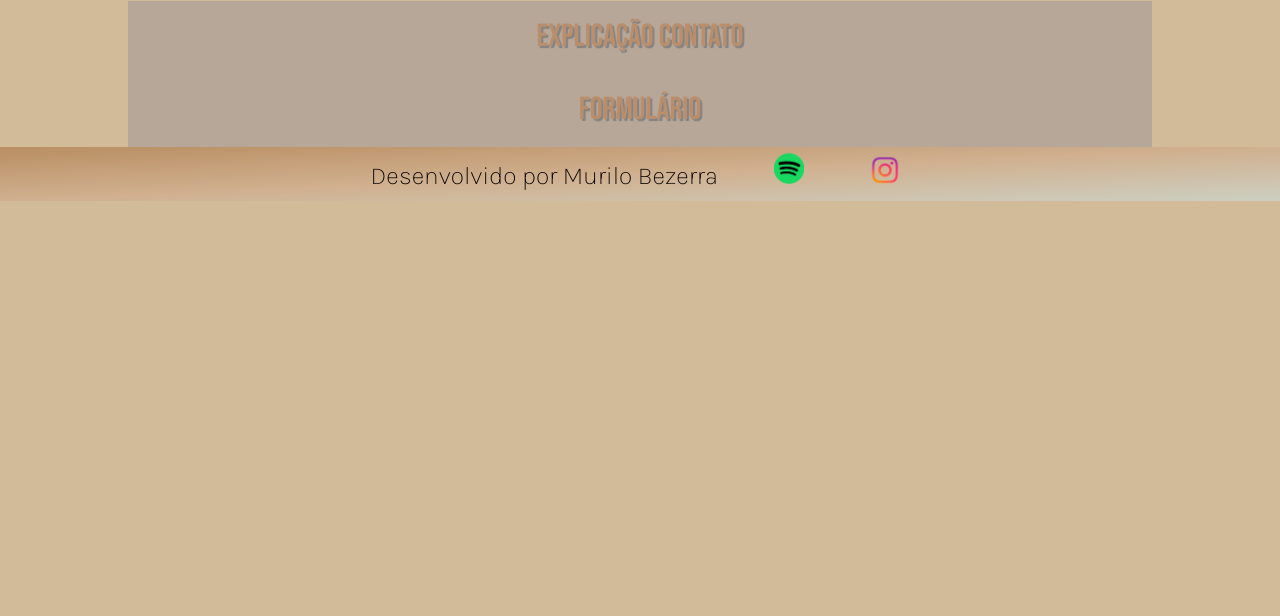
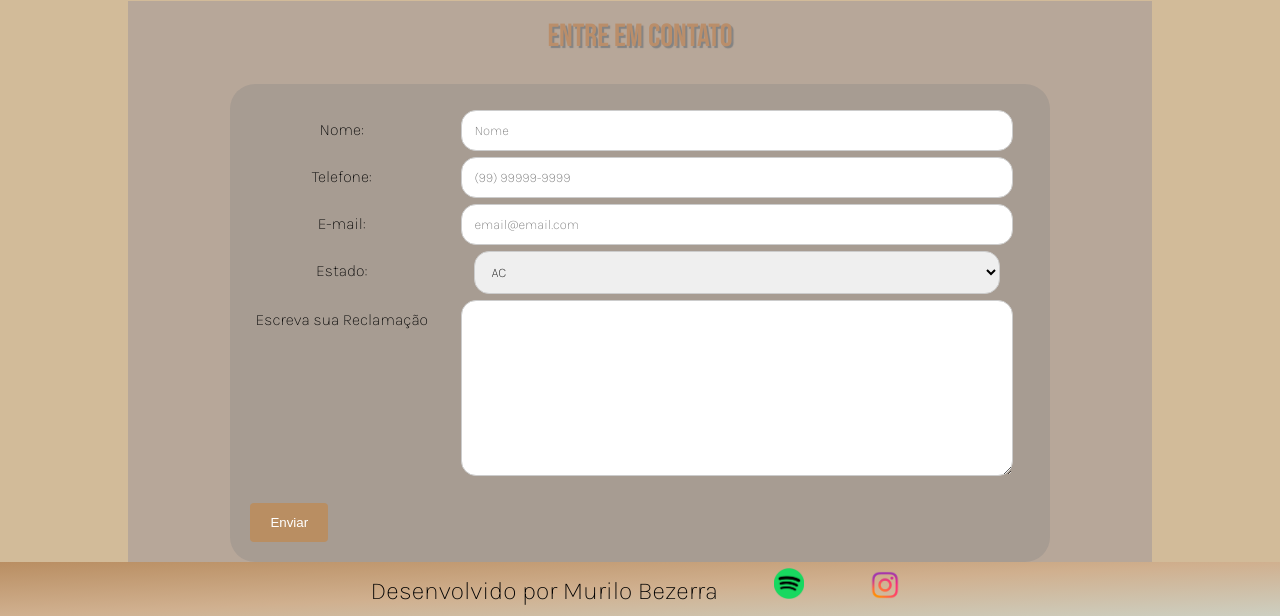
Before and after one commit to murilobez/taylorswift, a plain HTML site: page contato.html in a window 1280 px wide. Shown: the part 1154-1770 px from the top of the page. Before the commit the page ends 1355 px from the top, so only its background shows below. Drawn offline with Linux system fonts and the light colour scheme.

Commit message:
form e css

```diff
--- a/contato.html
+++ b/contato.html
@@ -31,24 +31,99 @@
 		</nav>
 	</header>
 	<figure>
-		<a href="https://open.spotify.com/artist/06HL4z0CvFAxyc27GXpf02"><img class="banner" src="img/bannertrilhas.jpg"
+		<a href="https://open.spotify.com/artist/06HL4z0CvFAxyc27GXpf02"><img class="bannercontato" src="img/bannertrilhas.jpg"
 				alt="banner taylor swift"></a>
 	</figure>
 	<div class="container">
 		<section>
-			<h1>Explicação contato</h1>
-		</section>
-		<section>
-			<h1>Formulário</h1>
-		</section>
-	</div>
+            <h1>Entre em contato</h1>
+            <div class="borderform">
+                <form action="#">
+                    <div class="row">
+                        <div class="col-4">
+                            <label for="#">Nome: </label>
+                        </div>
+                        <div class="col-3">
+                            <input type="text" name="#" id="#" placeholder="Nome">
+                        </div>
+                    </div>
+                    <div class="row">
+                        <div class="col-4">
+                            <label for="#">Telefone: </label>
+                        </div>
+                        <div class="col-3">
+                            <input type="tel" name="#" id="#" placeholder="(99) 99999-9999">
+                        </div>
+                    </div>
+                    <div class="row">
+                        <div class="col-4">
+                            <label for="#">E-mail: </label>
+                        </div>
+                        <div class="col-3">
+                            <input type="email" name="#" id="#" placeholder="email@email.com">
+                        </div>
+                    </div>
+                    <div class="row">
+                        <div class="col-4">
+                            <label for="#">Estado: </label>
+                        </div>
+                        <div class="col-3">
+                            <select name="" id="">
+								<option value="ac">AC</option>
+								<option value="al">AL</option>
+								<option value="ap">AP</option>
+								<option value="am">AM</option>
+								<option value="ba">BA</option>
+								<option value="ce">CE</option>
+								<option value="es">ES</option>
+								<option value="go">GO</option>
+								<option value="ma">MA</option>
+								<option value="mt">MT</option>
+								<option value="ms">MS</option>
+								<option value="mg">MG</option>
+								<option value="pa">PA</option>
+								<option value="pb">PB</option>
+								<option value="pe">PE</option>
+								<option value="pi">PI</option>
+								<option value="pr">PR</option>
+								<option value="rj">RJ</option>
+								<option value="rn">RN</option>
+								<option value="rs">RS</option>
+								<option value="ro">RO</option>
+								<option value="rr">RR</option>
+								<option value="sc">SC</option>
+								<option value="sp">SP</option>
+								<option value="se">SE</option>
+								<option value="to">TO</option>
+								<option value="df">DF</option>
+                            </select>
+                        </div>
+                    </div>
+                    <div class="row">
+                        <div class="col-4">
+                            <label for="#">Escreva sua Reclamação</label>
+                        </div>
+                        <div class="col-3">
+                            <textarea name="#" id="#" cols="50" rows="10"></textarea>
+                        </div>
+                    </div>
+                    <div class="row buttonform">
+                        <input type="submit" value="Enviar">
+                    </div>
+                </form>
+            </div>
+
+
+        </section>
+    </div>
 	<footer>
 		<div>
 			<p>Desenvolvido por Murilo Bezerra</p>
 			<p><a href="https://open.spotify.com/user/31hq544tqypgfvqost6uupbhsdjm?si=ebdb92586df64f1f"><img
 						src="img/spotifylogo.png" alt="" width="30px"></a></p>
-			<p><a href="http://https://www.instagram.com/httpmuribs/"><img src="img/insta logo.png" alt="" width="50px"></a></p>
-				</div>
+			<p><a href="http://https://www.instagram.com/httpmuribs/"><img src="img/insta logo.png" alt=""
+						width="50px"></a></p>
+		</div>
 	</footer>
 </body>
 
--- a/css/style.css
+++ b/css/style.css
@@ -128,7 +128,7 @@ h3 {
         width: 100%;
     }
 
-    .col-4 {
+    .col-2 {
         width: 100%;
     }
 
@@ -154,6 +154,18 @@ h3 {
         text-align: center;
         width: 40%;
     }
+
+    .descer{
+        margin-top: 50%;
+      }
+
+      .col-3, .col-4, input[type=submit] {
+        width: 100%;
+        margin-top: 0;
+
+      }
+
+
 }
 
 @media screen and (min-width: 601px) {
@@ -191,9 +203,17 @@ h3 {
 
     }
 
+    .descer{
+        margin-top: 10%;
+      }
+
+.bannercontato{
+    padding-top: 15%;
 }
 
-.col-4 {
+}
+
+.col-2 {
     width: 50%;
 }
 
@@ -265,3 +285,77 @@ tr:nth-child(even) {
     margin-left: 1%;
     margin-bottom: -8px;
 }
+
+label {
+    padding: 12px 12px 12px 0;
+    display: inline-block;
+    font-family: 'Karla'
+  }
+
+  input[type=text], select, textarea, input[type=tel], input[type=email] {
+    width: 90%;
+    padding: 12px;
+    border: 1px solid #ccc;
+    border-radius: 15px;
+    resize: vertical;
+    font-family: 'Karla'
+  }
+
+  input[type=submit] {
+    background-color: #B98E62;
+    color: white;
+    padding: 12px 20px;
+    border: none;
+    border-radius: 4px;
+    cursor: pointer;
+    float: right;
+  }
+
+  input[type=submit]:hover {
+    background-color: black;
+    font-weight: bolder;
+
+  }
+
+  .buttonform{
+    margin-top: 3%;
+  }
+
+  .borderform{
+    background-color: rgba(128, 128, 128, 0.3) ;
+    padding: 20px;
+    border-radius: 25px;
+    margin-top: 1%;
+    box-sizing: border-box;
+    width: 80%;
+    margin-left: 10%;
+
+  }
+
+  .col-3
+  {
+    width: 75%;
+    float: left;
+    margin-top: 6px;
+  }
+
+  .col-4{
+    width: 25%;
+  float: left;
+  margin-top: 6px;
+  }
+
+  .row:after{
+    content: "";
+    display: table;
+    clear: both;
+  }
+
+.bannercontato{
+    width: 100%;
+}
+
+.img_ctt{
+    width: 100%;
+
+}
```
Also changed, not shown: curiosidades.html (+2 -2 lines).
